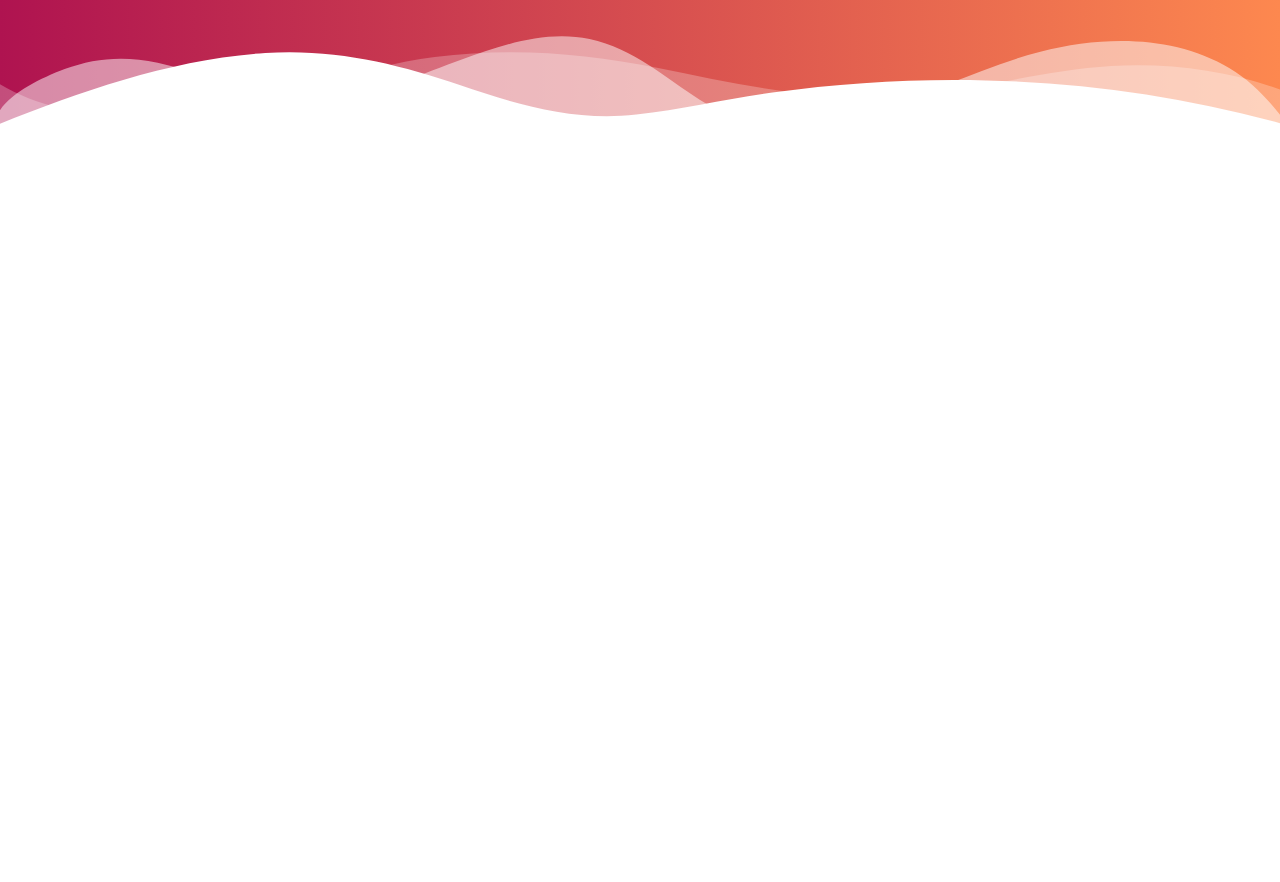
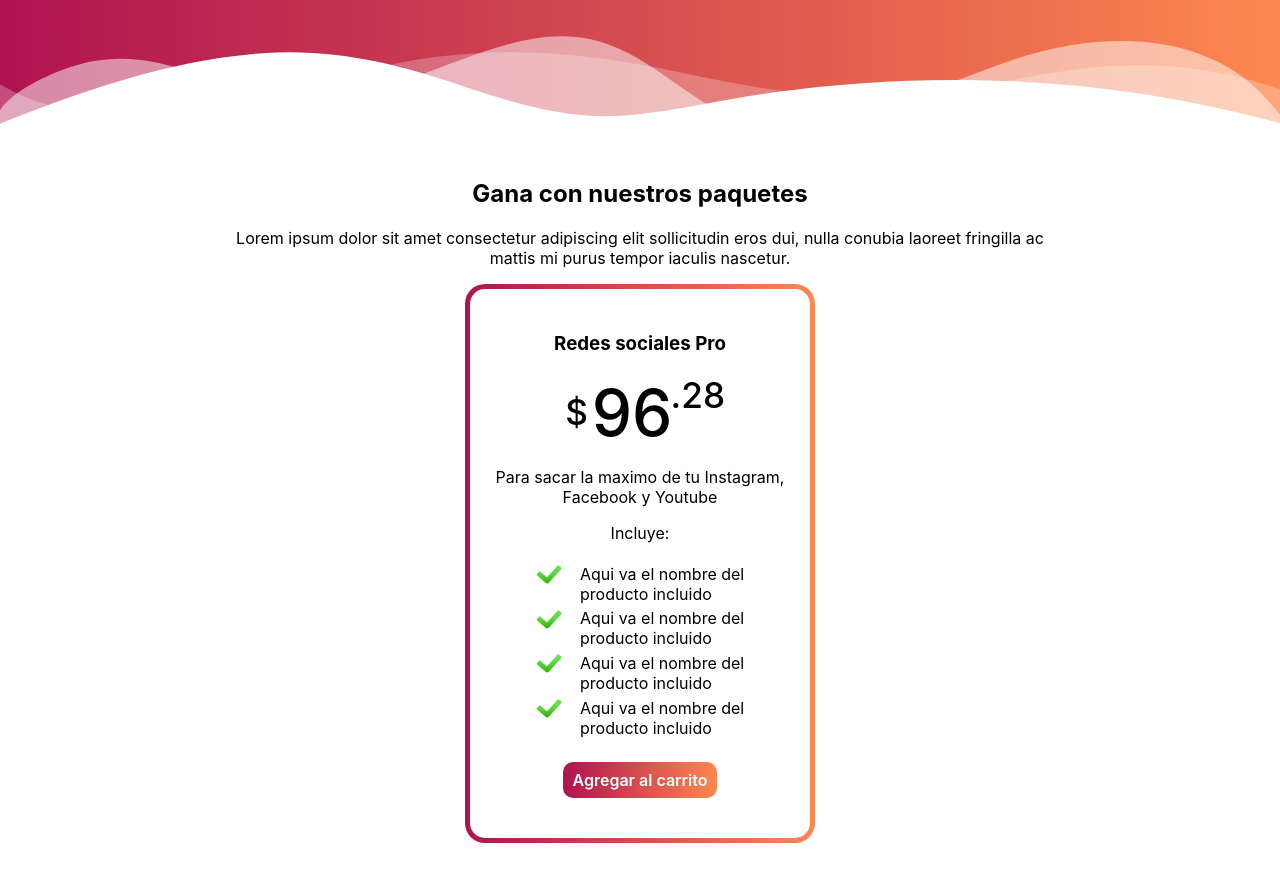
Before and after one commit to Luisjva/thebread, a Next.js app: page / in a window 1280 px wide. Shown: the part 1760-2642 px from the top of the page. Before the commit the page ends 1888 px from the top, so only its background shows below. Built offline with nearby package versions, Linux system fonts and the light colour scheme.

Commit message:
creacion de la plantilla de paquetes y mejores productos

```diff
--- a/components/general/best-products.js
+++ b/components/general/best-products.js
@@ -123,7 +123,7 @@ export default function BestProducts() {
         }
       >
         {bestProducts.map((product, index) => {
-          return <Product key={index} />;
+          return <Product />;
         })}
       </div>
 
--- /dev/null
+++ b/components/general/packs.js
@@ -0,0 +1,109 @@
+import Image from "next/image";
+import Link from "next/link";
+
+import Language from "./language";
+import Price from "./price";
+import { colors } from "../../utils";
+const products = [[], [], [], []];
+
+export default function Packs() {
+  return (
+    <div className="responsive packs">
+      <h2>
+        <Language
+          texto={"Gana con nuestros paquetes"}
+          text={"Earn with our packages"}
+        />
+      </h2>
+
+      <p>
+        Lorem ipsum dolor sit amet consectetur adipiscing elit sollicitudin eros
+        dui, nulla conubia laoreet fringilla ac mattis mi purus tempor iaculis
+        nascetur.
+      </p>
+
+      <div className="pack">
+        <div>
+          <h3>Redes sociales Pro</h3>
+          <Price fontSize={4} value={96.28} />
+          <p>Para sacar la maximo de tu Instagram, Facebook y Youtube</p>
+          <p>Incluye:</p>
+          <ul>
+            {products.map((product, index) => {
+              return (
+                <li key={index}>
+                  <Image
+                    src="/check.png"
+                    alt="check"
+                    width="30px"
+                    height="30px"
+                  />
+                  <span>Aqui va el nombre del producto incluido</span>
+                </li>
+              );
+            })}
+          </ul>
+
+          <Link href="#">
+            <a>Agregar al carrito</a>
+          </Link>
+        </div>
+      </div>
+
+      <style jsx>{`
+        .packs {
+          text-align: center;
+        }
+
+        .packs > p {
+          width: 80%;
+          margin: auto;
+        }
+
+        .pack {
+          align-items: center;
+          background: linear-gradient(90deg, ${colors.vino}, ${colors.naranja});
+          border-radius: 20px;
+          display: flex;
+          justify-content: center;
+          margin: 1rem auto;
+          max-width: 350px;
+          padding: 5px;
+        }
+
+        .pack > div {
+          background: #fff;
+          border-radius: 15px;
+          padding: 1.5rem;
+          padding-bottom: 3rem;
+        }
+
+        .pack ul {
+          list-style-type: none;
+          text-align: left;
+          padding-inline-start: 0;
+          padding: 0 40px 1rem 40px;
+        }
+
+        .pack li {
+          align-items: start;
+          display: grid;
+          grid-template-columns: auto 1fr;
+          gap: 1rem;
+        }
+
+        .pack li > span {
+          margin-top: 0.3rem;
+        }
+
+        .pack a {
+          background: linear-gradient(90deg, ${colors.vino}, ${colors.naranja});
+          border-radius: 10px;
+          color: #fff;
+          padding: 0.5rem 0.6rem;
+          font-weight: 600;
+        }
+      `}</style>
+    </div>
+  );
+}
--- a/components/general/price.js
+++ b/components/general/price.js
@@ -1,25 +1,55 @@
-export default function Price() {
+import { useEffect, useState } from "react";
+
+export default function Price({ value, fontSize }) {
+  const [unidades, setUnidades] = useState("0");
+  const [centavos, setCentavos] = useState("00");
+
+  useEffect(() => {
+    let price = value.toString();
+    price = price.split(".");
+    let unidad = price[0];
+    let centavo = price[1] == undefined ? "00" : price[1];
+
+    if (centavo.length && centavo.length == 1) {
+      centavo = centavo + "0";
+    } else if (centavo.length && centavo.length == 0) {
+      centavo = "00";
+    } else if (centavo.length && centavo.length > 2) {
+      centavo = centavo.substring(0, 2);
+    }
+
+    setUnidades(unidad);
+    setCentavos(centavo);
+  }, [value]);
+
   return (
     <span className="price">
-      <span className="price__coin">$</span>100
-      <span className="price__penny">.55</span>
+      <span className="price__moneda">$</span>
+      {unidades}
+      <span className="price__centavos">.{centavos}</span>
       <style jsx>{`
         .price {
+          font-size: ${fontSize}rem;
+          font-weight: 500;
+          margin-block-start: 0;
+          margin-block-end: 0;
+          margin-left: 0.6em;
+          margin-right: 0.85em;
+          width: auto;
+          display: inline-block;
           position: relative;
-          padding-left: 0.6em;
-          font-size: 1.1rem;
-          font-weight: 600;
         }
-
-        .price__coin {
+        .price > span {
+          font-size: 0.55em;
           position: absolute;
-          font-size: 0.75em;
-          left: 0;
         }
-
-        .price__penny {
-          font-size: 0.8em;
-          margin-left: 0.2em;
+        .price__moneda {
+          left: -0.75em;
+          top: 50%;
+          transform: translateY(-50%);
+        }
+        .price__centavos {
+          right: -1.5em;
         }
       `}</style>
     </span>
--- a/components/general/product.js
+++ b/components/general/product.js
@@ -1,13 +1,13 @@
 import { colors } from "../../utils";
 import Price from "./price";
 
-export default function Product() {
+export default function Product({ value, fontSize }) {
   return (
     <div className="products">
       <div className="product">
         <div className="product__img"></div>
         <h3>Nombre</h3>
-        <Price />
+        <Price fontSize={1.4} value={10.5} />
       </div>
       <style jsx>{`
         .product {
--- a/components/home/our.js
+++ b/components/home/our.js
@@ -30,9 +30,9 @@ export default function Our() {
   return (
     <div className="responsive our">
       <div>
-        <h1>
+        <h2>
           <Language text="Why trust us?" texto="¿Por qué nosotros?" />
-        </h1>
+        </h2>
         <p>
           Lorem ipsum dolor sit amet consectetur adipiscing elit sollicitudin
           eros dui, nulla conubia laoreet fringilla ac mattis mi purus tempor
@@ -70,6 +70,7 @@ export default function Our() {
           flex-direction: column;
           justify-content: center;
           gap: 2rem;
+          text-align: center;
         }
 
         .features {
--- a/pages/index.js
+++ b/pages/index.js
@@ -5,6 +5,7 @@ import Language from "../components/general/language";
 import Statistics from "../components/general/statistics";
 import Our from "../components/home/our";
 import BestProducts from "../components/general/best-products";
+import Packs from "../components/general/packs";
 
 export default function Home() {
   return (
@@ -18,6 +19,9 @@ export default function Home() {
         <div className="background__divider__up"></div>
         <Our />
         <div className="background__divider__down"></div>
+      </div>
+      <div>
+        <Packs />
       </div>
       <style jsx>{`
         .background__colors {
--- a/styles/globals.css
+++ b/styles/globals.css
@@ -1,3 +1,8 @@
+* {
+  box-sizing: border-box;
+  scroll-behavior: smooth;
+}
+
 html,
 body {
   padding: 0;
@@ -9,11 +14,6 @@ body {
 a {
   color: inherit;
   text-decoration: none;
-}
-
-* {
-  box-sizing: border-box;
-  scroll-behavior: smooth;
 }
 
 .responsive {
```
Also changed, not shown: public/check.png (added).
